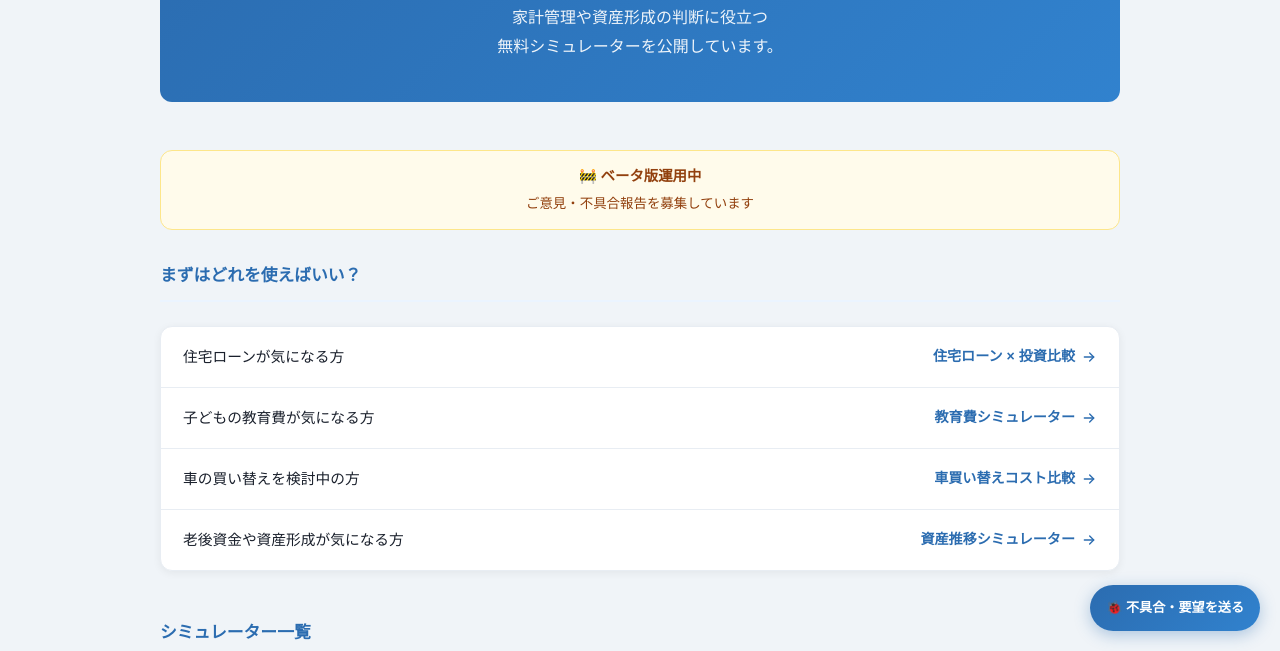
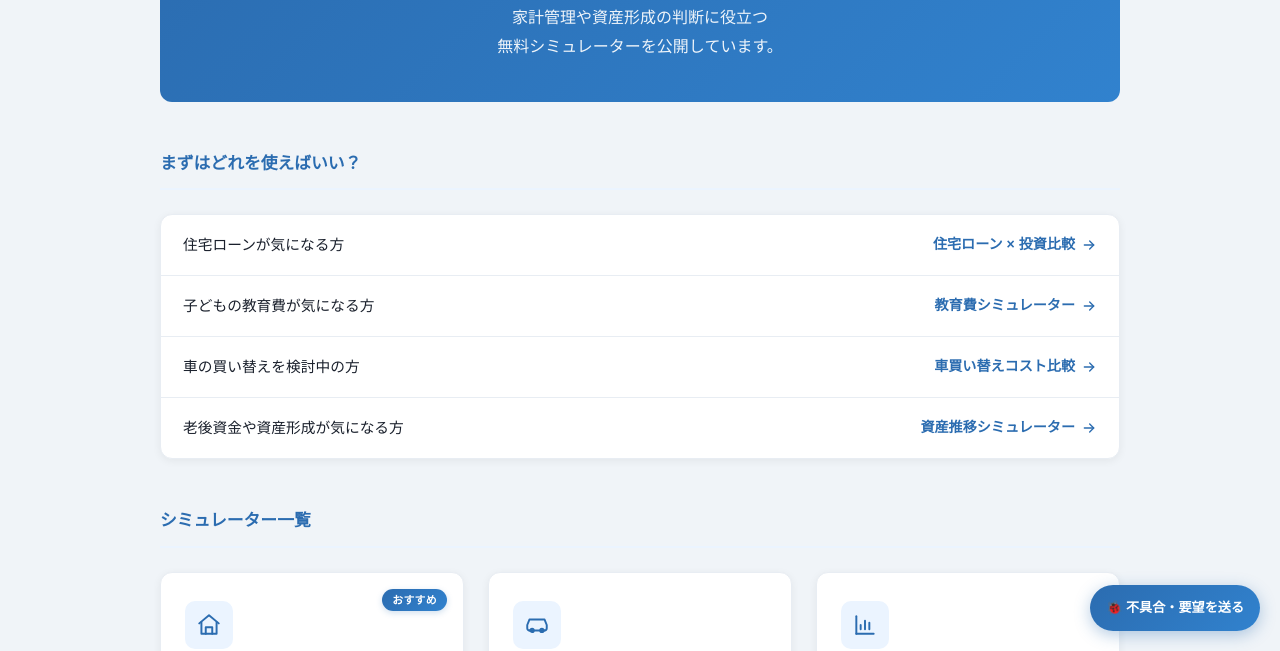
Before and after one commit to kylek88-lab/financial-tools-lab, a plain HTML site: page index.html in a window 1280 px wide. Shown: the part 149-800 px from the top of the page. Drawn offline with Linux system fonts and the light colour scheme.

Commit message:
Add files via upload

```diff
--- a/index.html
+++ b/index.html
@@ -550,39 +550,6 @@
     }
 
     /* フィードバック導線 */
-    .feedback-banner {
-      display: block;
-      background: #fffbeb;
-      border: 1px solid #fde68a;
-      border-radius: var(--radius);
-      padding: 14px 18px;
-      margin-bottom: 32px;
-      text-align: center;
-      text-decoration: none;
-      color: #92400e;
-      line-height: 1.65;
-      transition: background 0.15s ease, border-color 0.15s ease;
-    }
-
-    .feedback-banner:hover,
-    .feedback-banner:focus-visible {
-      background: #fef3c7;
-      border-color: #fcd34d;
-      outline: none;
-    }
-
-    .feedback-banner-title {
-      display: block;
-      font-size: 0.9rem;
-      font-weight: 700;
-      margin-bottom: 4px;
-    }
-
-    .feedback-banner-text {
-      display: block;
-      font-size: 0.84rem;
-    }
-
     .feedback-fab {
       position: fixed;
       bottom: 20px;
@@ -629,16 +596,6 @@
         無料シミュレーターを公開しています。
       </p>
     </header>
-
-    <a
-      href="https://docs.google.com/forms/d/e/1FAIpQLSeqHJlzKBRaZ2g6sFiLhZeudxdY3_sXNTKViGENJ3mCx89akw/viewform?usp=header"
-      class="feedback-banner"
-      target="_blank"
-      rel="noopener noreferrer"
-    >
-      <span class="feedback-banner-title">🚧 ベータ版運用中</span>
-      <span class="feedback-banner-text">ご意見・不具合報告を募集しています</span>
-    </a>
 
     <!-- 導線ガイド -->
     <section class="section" aria-labelledby="guide-heading">
@@ -792,7 +749,7 @@
           description: "住宅ローンの繰上返済と投資、どちらを優先した場合に将来の資産が多くなるか比較できます。",
           href: "https://mortgage-invest-simulator.vercel.app/",
           icon: "home",
-          badges: [{ type: "popular", rank: 1 }],
+          badges: [{ type: "recommended" }],
           recommendations: [
             "住宅ローンが残っている",
             "繰上返済を検討している",
```
